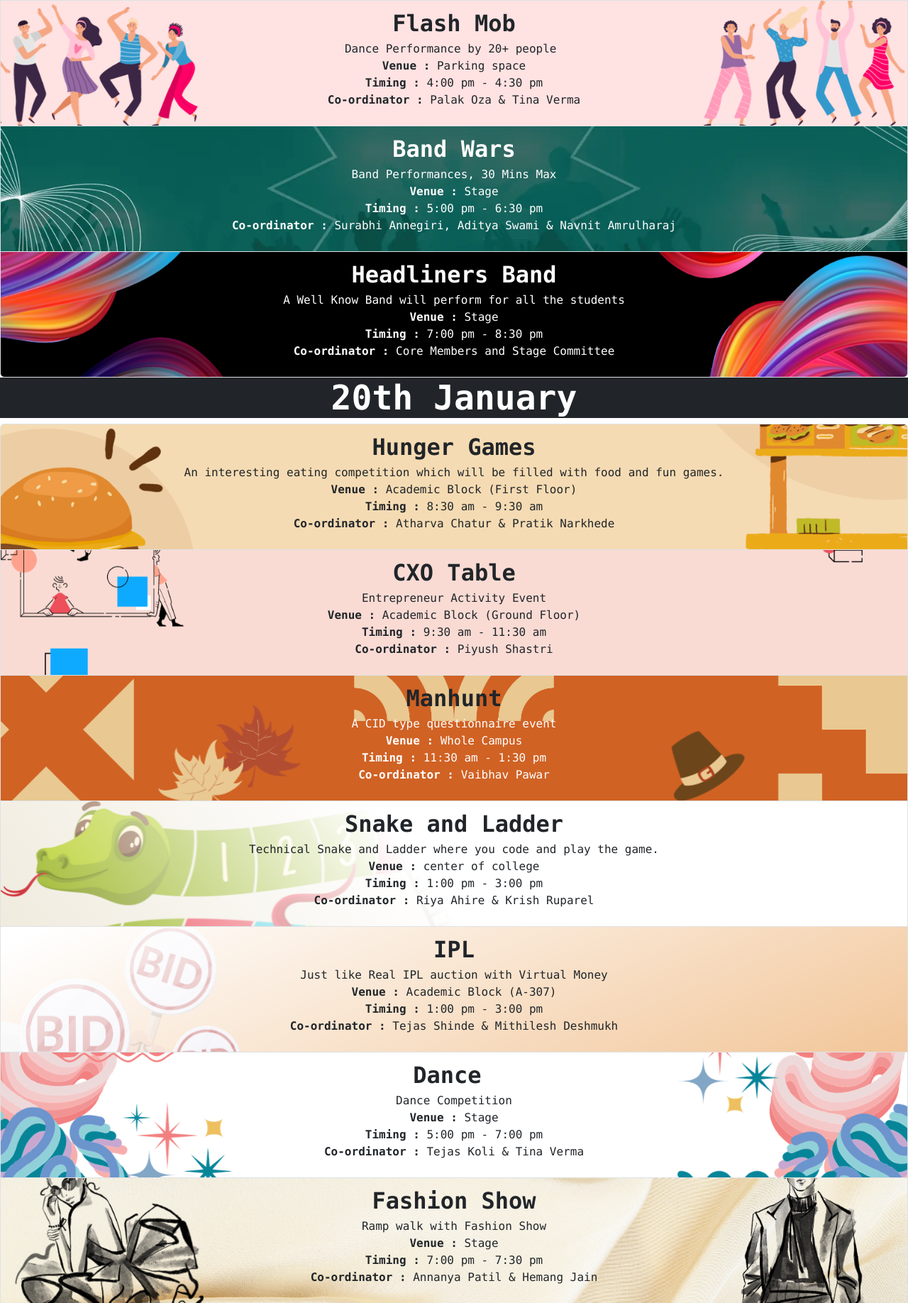
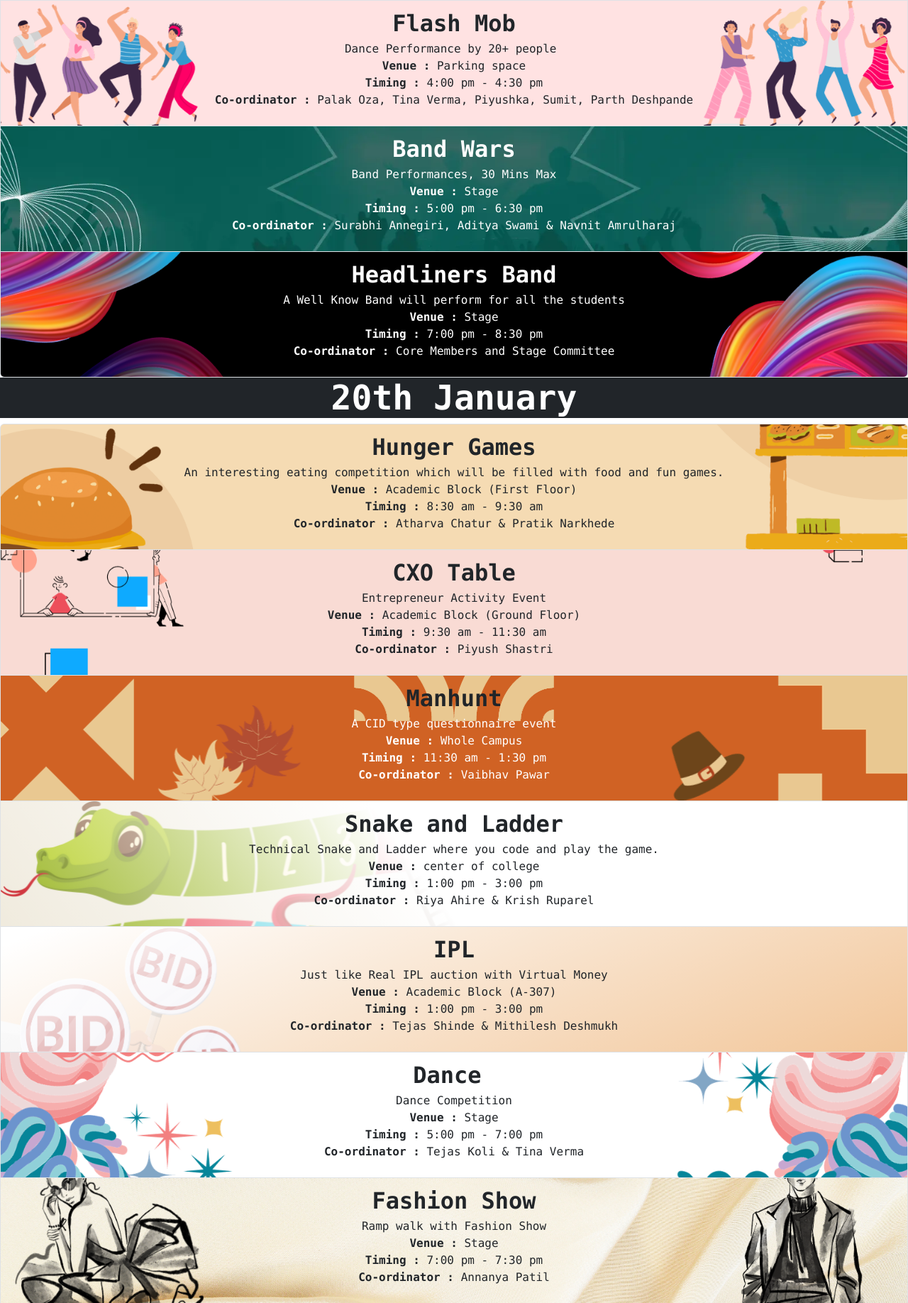
Before and after one commit to DhruvaFest/dhruvafest.github.io, a plain HTML site: page index.html in a window 1280 px wide. Shown: the part 1793-3629 px from the top of the page at 71% size. Drawn offline with Linux system fonts and the light colour scheme.

Commit message:
Update index.html

```diff
--- a/index.html
+++ b/index.html
@@ -55,7 +55,7 @@
             </a><a class="list-group-item list-group-item-action" style="background: url(&quot;assets/img/ESPORTS%20(1).jpg&quot;) center / cover no-repeat, linear-gradient(-13deg, rgb(255,255,255) 16%, rgba(255,255,255,0) 100%);"><span class="font-monospace fs-2 fw-semibold text-center">Esports</span>
                 <p class="font-monospace text-center">BGMI, FIFA, Valorant tournaments<br><strong>Venue :</strong>&nbsp;Academic Block<br><strong>Timing :</strong>&nbsp;1:30 pm - 3:30 pm<br><strong>Co-ordinator :&nbsp;</strong>Atharva Patil&nbsp;&amp; Aryan Nayak</p>
             </a><a class="list-group-item list-group-item-action" style="background: url(&quot;assets/img/FlashMob.png&quot;) center / cover no-repeat, linear-gradient(160deg, rgb(255,255,255) 0%, rgba(255,255,255,0) 100%);" href="https://docs.google.com/forms/d/1r9MRdLCdmc-t8cajlOV7OLLHULuLzPtEIUdxUAGe1nA/viewform?edit_requested=true" target="_blank"><span class="font-monospace fs-2 fw-semibold text-center">Flash Mob</span>
-                <p class="font-monospace text-center">Dance Performance by 20+ people&nbsp;<br><strong>Venue :</strong>&nbsp;Parking space<br><strong>Timing :</strong>&nbsp;4:00 pm - 4:30 pm<br><strong>Co-ordinator :&nbsp;</strong>Palak Oza &amp; Tina Verma</p>
+                <p class="font-monospace text-center">Dance Performance by 20+ people&nbsp;<br><strong>Venue :</strong>&nbsp;Parking space<br><strong>Timing :</strong>&nbsp;4:00 pm - 4:30 pm<br><strong>Co-ordinator :&nbsp;</strong>Palak Oza, Tina Verma, Piyushka, Sumit, Parth Deshpande</p>
             </a><a class="list-group-item list-group-item-action" style="background: url(&quot;assets/img/BandWars.webp&quot;) center / cover no-repeat, linear-gradient(-38deg, rgb(255,255,255) 46%, rgba(255,255,255,0) 100%);"><span class="font-monospace fs-2 fw-semibold text-center" style="color: var(--bs-list-group-active-color);">Band Wars</span>
                 <p class="font-monospace text-center" style="color: var(--bs-list-group-active-color);">Band Performances, 30 Mins Max<br><strong>Venue :</strong>&nbsp;Stage<br><strong>Timing :</strong>&nbsp;5:00 pm - 6:30 pm<br><strong>Co-ordinator :</strong>&nbsp;Surabhi Annegiri, Aditya Swami&nbsp;&amp; Navnit Amrulharaj</p>
             </a><a class="list-group-item list-group-item-action" style="background: url(&quot;assets/img/HeadlinearsBand.png&quot;) center / cover no-repeat, linear-gradient(165deg, rgba(255,255,255,0.69) 55%, rgba(255,255,255,0.87) 61%);"><span class="font-monospace fs-2 fw-semibold text-center" style="color: var(--bs-list-group-active-color);">Headliners Band</span>
@@ -75,7 +75,7 @@
             </a><a class="list-group-item list-group-item-action" style="background: url(&quot;assets/img/DanceCompetition.png&quot;) left / cover no-repeat, linear-gradient(-37deg, rgb(255,255,255) 0%, rgb(255,255,255) 47%, rgba(255,255,255,0) 100%);" href="https://docs.google.com/forms/d/1SQZkcqn6Q_wqi3yp9SnzBnDJzeBOsBFuDI1doxM0t9U/viewform?edit_requested=true" target="_blank"><span class="font-monospace fs-2 fw-semibold text-center">Dance&nbsp;</span>
                 <p class="font-monospace text-center">Dance Competition<br><strong>Venue :</strong>&nbsp;Stage<br><strong>Timing :</strong>&nbsp;5:00 pm - 7:00 pm<br><strong>Co-ordinator :</strong>&nbsp;Tejas Koli &amp; Tina Verma</p>
             </a><a class="list-group-item list-group-item-action" style="background: url(&quot;assets/img/FashionShow.webp&quot;) center / cover no-repeat, linear-gradient(-102deg, rgb(255,255,255) 31%, rgba(255,255,255,0) 100%);" href="https://docs.google.com/forms/d/1mgiax_e-HDLCt50Tv0k6b8HBD0Tk4lYTH9GGhDm6Lpc/viewform?edit_requested=true"><span class="font-monospace fs-2 fw-semibold text-center">Fashion Show</span>
-                <p class="font-monospace text-center">Ramp walk with Fashion Show<br><strong>Venue :</strong>&nbsp;Stage<br><strong>Timing :</strong>&nbsp;7:00 pm - 7:30 pm<br><strong>Co-ordinator :</strong>&nbsp;Annanya Patil &amp; Hemang Jain</p>
+                <p class="font-monospace text-center">Ramp walk with Fashion Show<br><strong>Venue :</strong>&nbsp;Stage<br><strong>Timing :</strong>&nbsp;7:00 pm - 7:30 pm<br><strong>Co-ordinator :</strong>&nbsp;Annanya Patil</p>
             </a><a class="list-group-item list-group-item-action" style="background: url(&quot;assets/img/DJNight.png&quot;) top / cover no-repeat, linear-gradient(165deg, rgba(255,255,255,0.05) 0%, rgba(255,255,255,0.69) 100%);"><span class="font-monospace fs-2 fw-semibold text-center">DJ</span>
                 <p class="font-monospace text-center">DJ Night<br><strong>Venue :</strong>&nbsp;Stage<br><strong>Timing :</strong>&nbsp;10:00 pm - 10:00 pm<br><strong>Co-ordinator :</strong>&nbsp;Core Members</p>
             </a><a class="list-group-item list-group-item-action" style="background: url(&quot;assets/img/Dinner.webp&quot;) center / cover no-repeat, linear-gradient(165deg, rgba(255,255,255,0.05) 0%, rgba(255,255,255,0.69) 100%);"><span class="font-monospace fs-2 fw-semibold text-center">Dinner</span>
```
